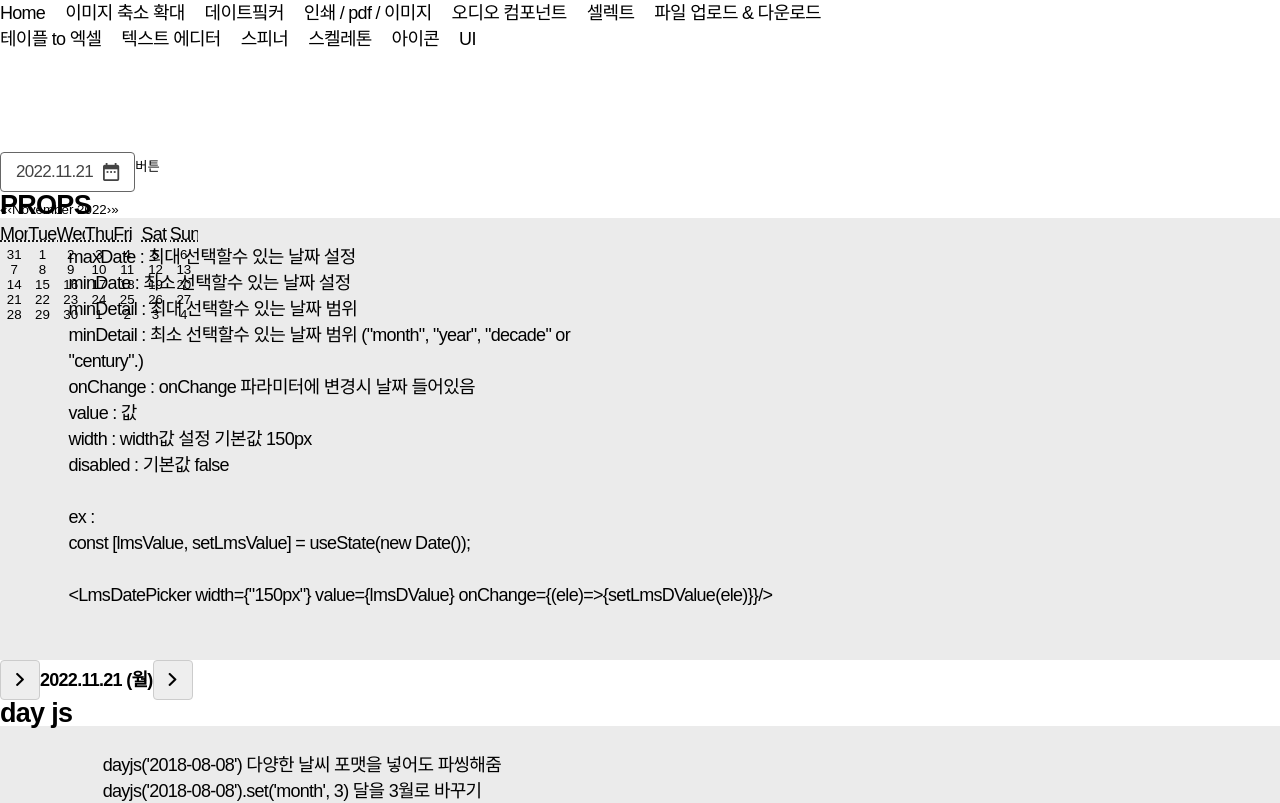
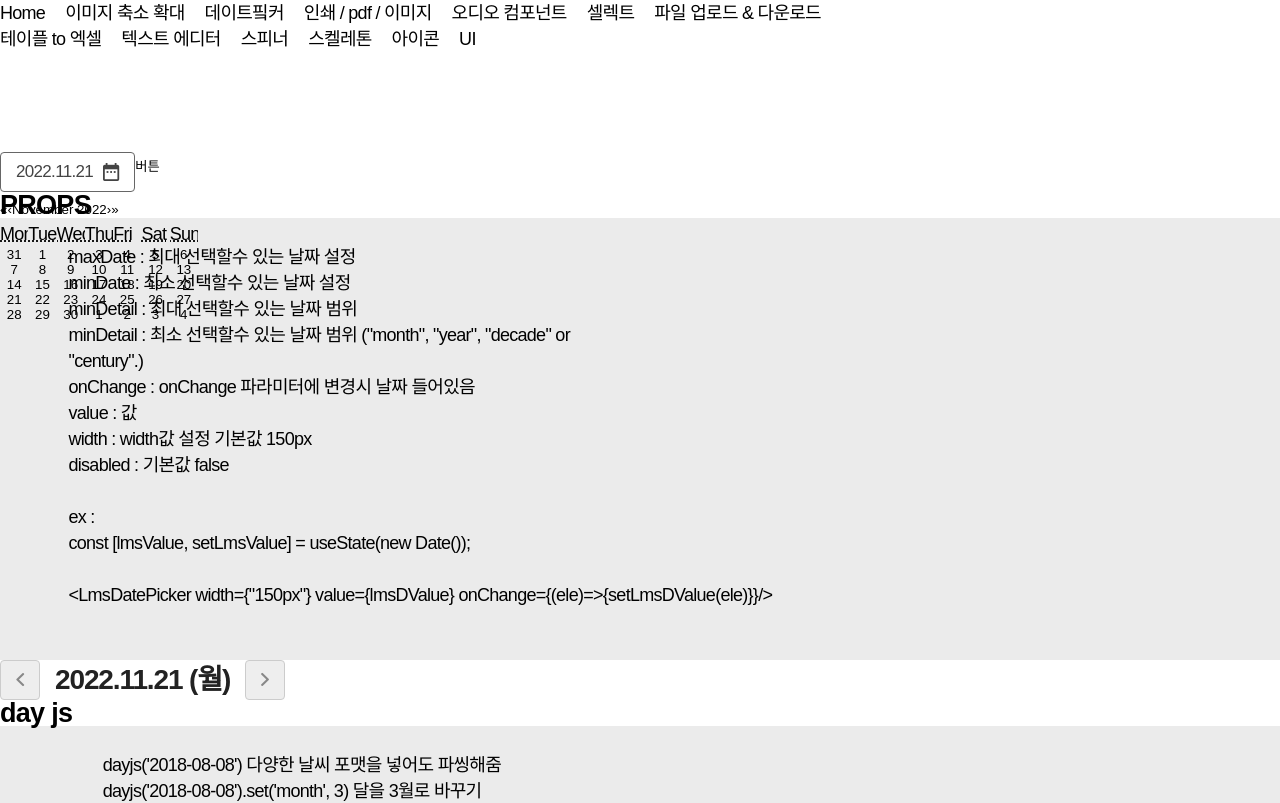
Before and after one commit to mugamgakk/math-lms, a React (Create React App) app: page /components/datepicker in a window 1280 px wide. Shown: the top 803 px of the page. Built offline with nearby package versions, Linux system fonts and the light colour scheme; a web font is replaced by a local one.

Commit message:
데이트 피커 커밋

```diff
--- a/src/Pages/Attendance.jsx
+++ b/src/Pages/Attendance.jsx
@@ -24,25 +24,23 @@ function Attendance() {
                 title="출석 체크"
                 location={"마이페이지 > 수학 학습 관리 > "}
             >
-                <Icon icon={"attendence"} style={{color : "#00A37F"}} />
+                <Icon icon={"attendence"} style={{ color: "#00A37F" }} />
             </ContentHeader>
             <div className="attendence bg">
-                <div className='attendence-head'>
-                    <DateNext value={date} />
-                    <LmsDatePicker/>
+                <div className='attendence-head d-flex'>
+                    <DateNext value={date} style={{ marginRight: "4px" }} />
+                    <LmsDatePicker />
                 </div>
                 <div className='attendence-body'>
                     <div className='search'>
                         <ClassSelect className={"mr-10"} />
-                        <div className='textInput mr-10'>
-                            <input type='text' className="textInput-default" placeholder='학생명을 입력하세요' style={{ width: "200px" }} />
-                        </div>
+                        <input type='text' className="textInput mr-10" placeholder='내용을 입력하세요' style={{ width: "200px" }} />
                         <button className='btn-green btn-icon mr-10'>
-                            <Icon icon={"search"}  />
+                            <Icon icon={"search"} />
                             검색
                         </button>
                         <button className='btn-grey btn-icon'>
-                        <Icon icon={"reload"} />
+                            <Icon icon={"reload"} />
                             새로고침
                         </button>
                     </div>
@@ -80,9 +78,8 @@ const Tr = ({ ele }) => {
                 <button className='btn-green'>출결</button>
             </td>
             <td>
-                <div className='textInput'>
-                    <input type='text' className="textInput-default" placeholder='학생명을 입력하세요' />
-                </div>
+                <input type='text' className="textInput mr-10" placeholder='내용을 입력하세요' />
+
             </td>
         </tr>
     )
--- a/src/Pages/Home/LnbLookup.jsx
+++ b/src/Pages/Home/LnbLookup.jsx
@@ -47,19 +47,19 @@ function LnbLookup() {
                     키워드검색</button>
             </div>
 
-            <div className='textInput searchInput'
-                style={{ marginBottom: "4px" }}
-            >
+
+            <div className='searchInput' style={{marginBottom : "4px"}}>
                 <input type='text'
-                    className="textInput-search"
-                    placeholder="검색어를 입력하세요"
-                    value={keyward}
-                    onChange={(e) => {
-                        setKeyward(e.target.value);
-                    }}
+                className="textInput"
+                placeholder='검색어를 입력하세요'
+                value={keyward}
+                onChange={(e) => {
+                    setKeyward(e.target.value);
+                }}
                 />
-                <button className='searchInput-wrap'>
-                    <Icon icon={"search"} style={{fontSize : "20px", color : "#00A37F"}}  />
+                <button className='searchInput-btn'>
+                <Icon icon={"search"} style={{fontSize : "20px", color : "#00A37F"}}  />
+
                 </button>
             </div>
             <SelectBase
--- a/src/components/DateNext.jsx
+++ b/src/components/DateNext.jsx
@@ -6,7 +6,7 @@ import Icon from './Icon';
 
 const today = dayjs(new Date()).format("YYYYMMDD");
 
-function DateNext({onChange, value = new Date()}) {
+function DateNext({onChange, value = new Date(), style}) {
 
     let dateFormat = dayjs(value).format("YYYY.MM.DD");
     let weekDay =  weekChange(dayjs(value).$W);
@@ -24,10 +24,10 @@ function DateNext({onChange, value = new Date()}) {
     },[value])
 
     return (
-        <div className='fa'>
-            <button className='btn-arrow fc' onClick={()=>{changeDate(-1)}}><Icon icon={"arrowA"} rotate='rotate(180deg)' color='#888' addClass='abvc'/></button>
-            <h4>{dateFormat} ({weekDay})</h4>
-            <button className='btn-arrow fc' onClick={()=>{changeDate(1)}}><Icon icon={"arrowA"} color='#888' /></button>
+        <div className='fa' style={style}>
+            <button className='btn-arrow fc' onClick={()=>{changeDate(-1)}}><Icon icon={"arrowA"} style={{transform : "rotate(180deg)", color : "#888"}}/></button>
+            <h4 className='next-date'>{dateFormat} ({weekDay})</h4>
+            <button className='btn-arrow fc' onClick={()=>{changeDate(1)}}><Icon icon={"arrowA"} style={{color : "#888"}} /></button>
         </div>
      );
 }
--- a/src/style/ui/_datepicker.scss
+++ b/src/style/ui/_datepicker.scss
@@ -26,3 +26,10 @@
         position: relative;
     }
 }
+
+.next-date{
+    @include font-style(28);
+    font-weight: 600;
+    color: #222;
+    margin: 0 15px;
+}
```
